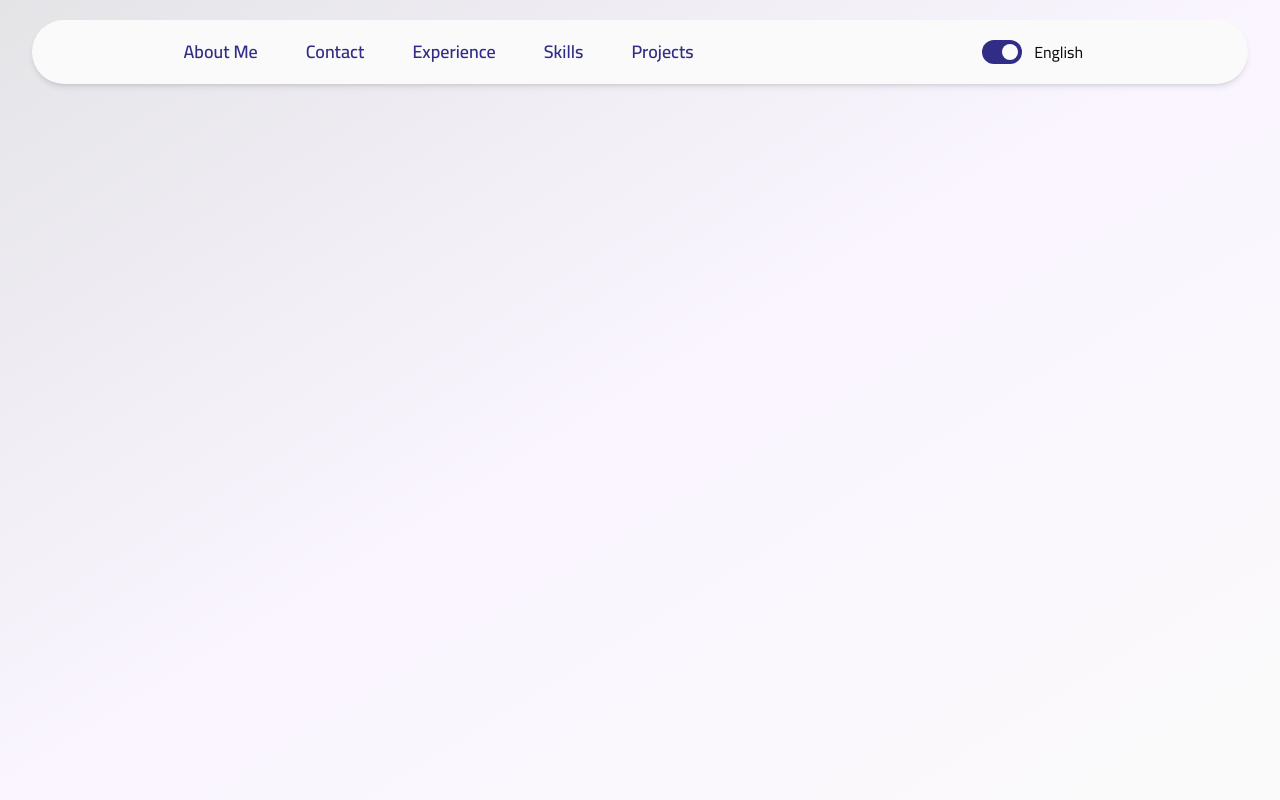
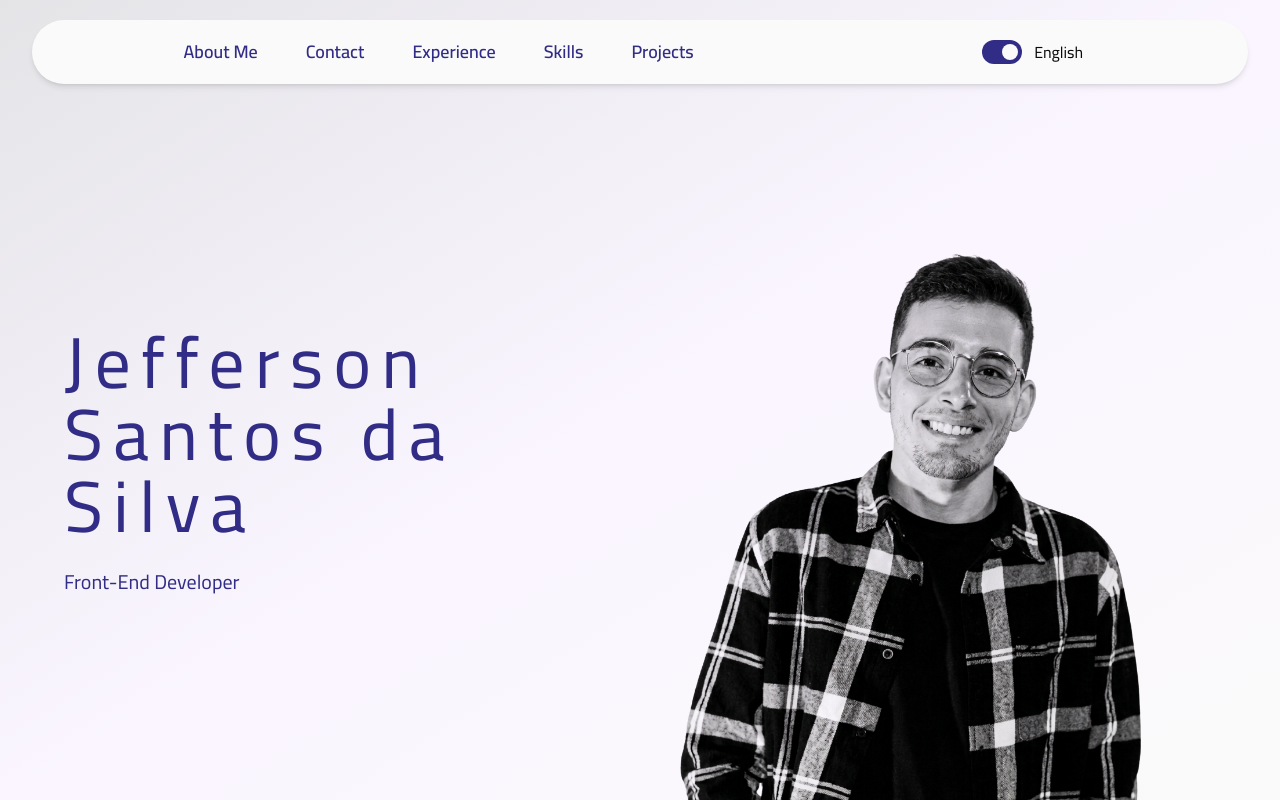
Before and after one commit to jeffersonsil813/portfolio, a React (Vite) app: page / in a window 1280 px wide. Built offline with nearby package versions, Linux system fonts and the light colour scheme.

Commit message:
Add AboutMe component with image and translations

```diff
--- a/src/components/aboutMe/index.tsx
+++ b/src/components/aboutMe/index.tsx
@@ -1,5 +1,29 @@
+import MePhoto from "../../assets/me.png";
+import { useTypedTranslation } from "../../hooks/useTypedTranslation";
+import Text from "../text";
+
 const AboutMe = () => {
-  return <section id="me" className="min-h-screen bg-linear-to-br from-zinc-200 via-purple-50 to-zinc-50"></section>;
+  const { t } = useTypedTranslation();
+
+  return (
+    <section
+      id="me"
+      className="relative min-h-screen bg-linear-to-br from-zinc-200 via-purple-50 to-zinc-50 pt-32 px-8 lg:px-16 flex flex-col lg:flex-row items-center justify-center gap-5 overflow-hidden"
+    >
+      <div className="z-10 flex flex-1 flex-col gap-5 min-w-0 text-center lg:text-start">
+        <Text variant="body-7xl">{t("aboutMe.title")}</Text>
+        <Text variant="body-xl">{t("aboutMe.subtitle")}</Text>
+      </div>
+
+      <div className="flex-1 w-full flex justify-center lg:justify-end items-end self-end">
+        <img
+          src={MePhoto}
+          alt="Jeff"
+          className="w-auto h-auto max-h-[50vh] lg:max-h-[80vh] object-contain object-bottom mix-blend-multiply"
+        />
+      </div>
+    </section>
+  );
 };
 
 export default AboutMe;
```
Also changed, not shown: src/assets/me.png (added).
